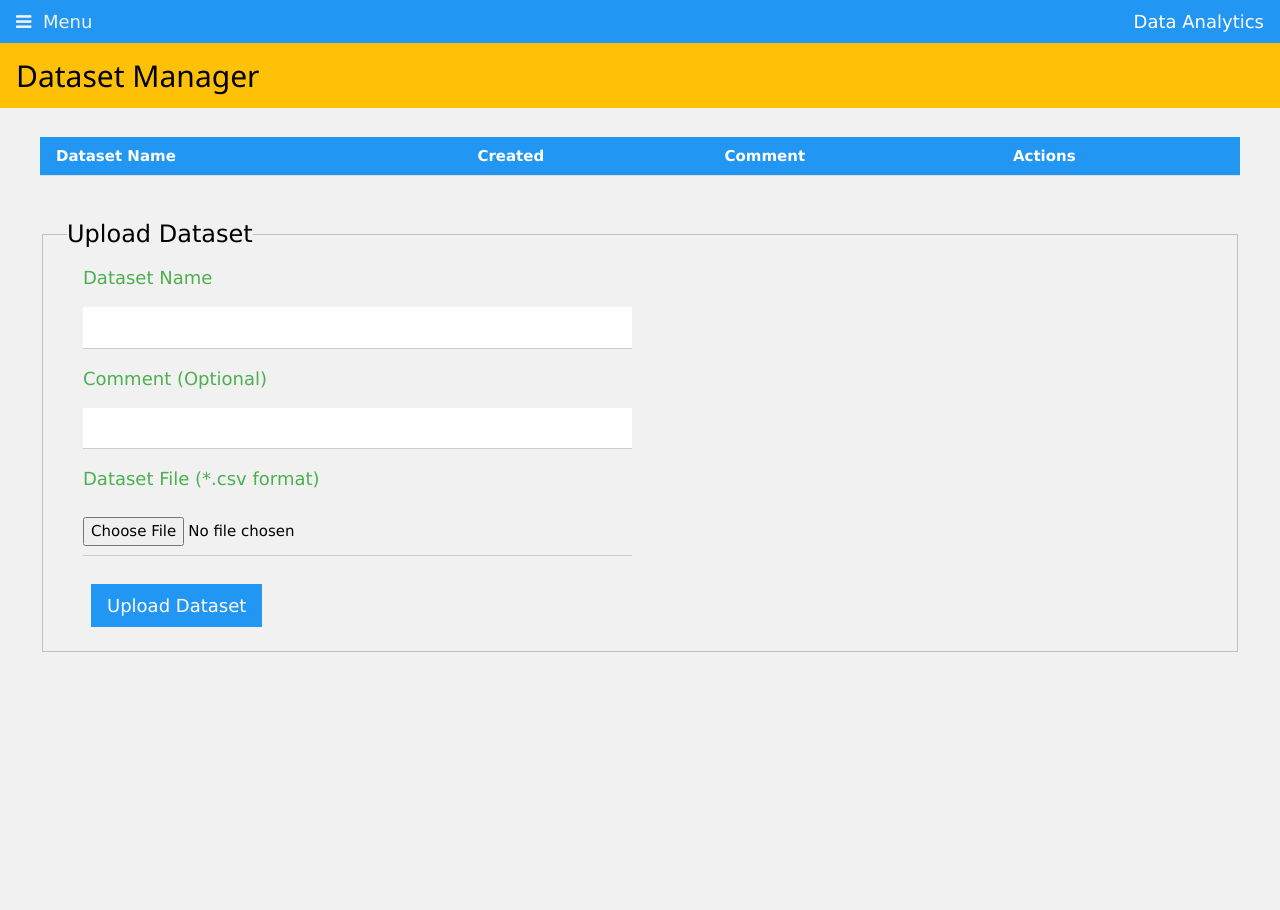
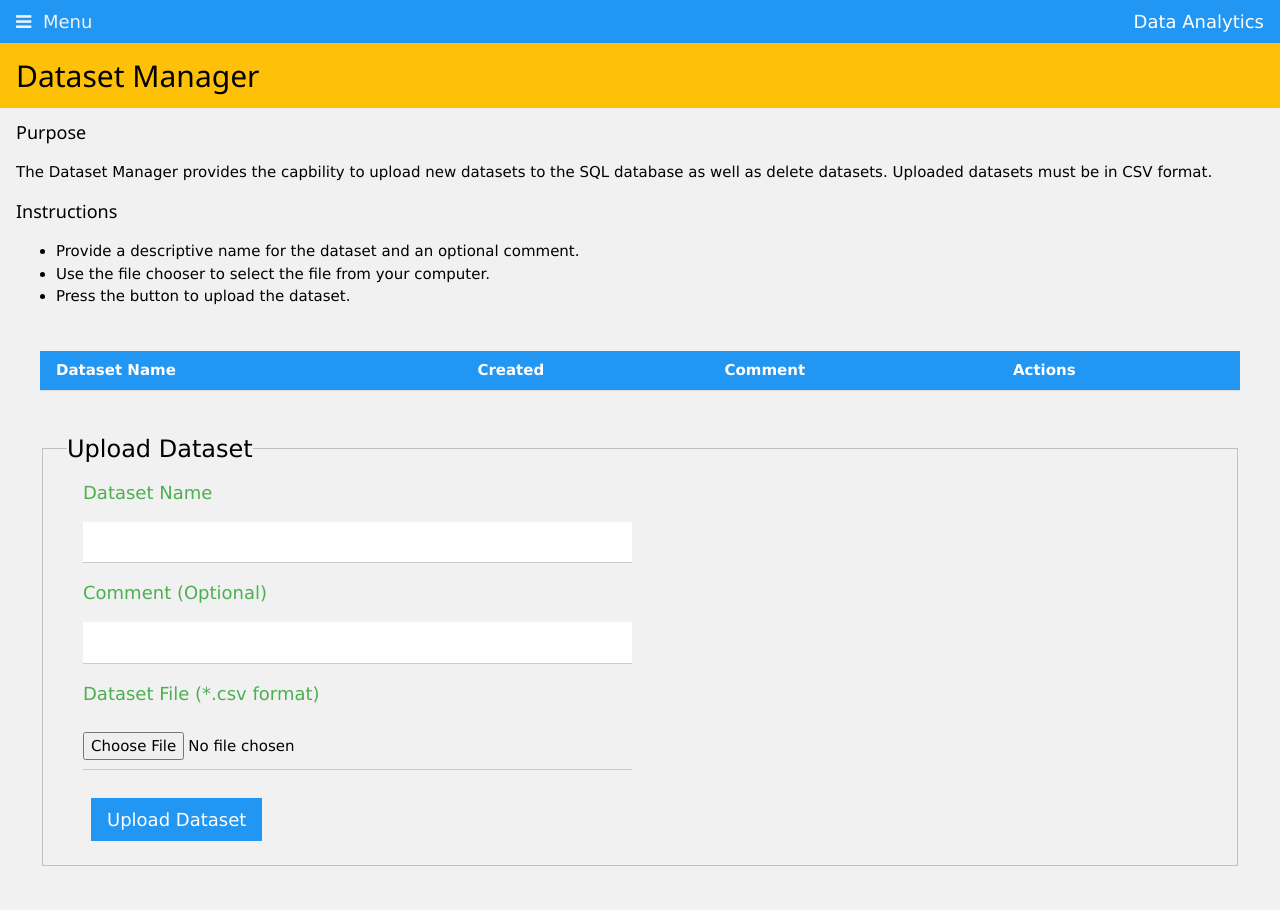
Before and after one commit to TerraX3000/data_analytics_app, a Flask app: page /datasetmanager in a window 1280 px wide. Before the commit the page ends 652 px from the top, so only its background shows below. Run offline with Flask 3, Linux system fonts and the light colour scheme; lists and menus that the app fills with data are empty; parts of the project's set-up code (start-up, migrations or seed data) failed here and were passed over; some libraries are stand-ins or nearby versions.

Commit message:
Added and updated instructions

```diff
--- a/main_app/templates/datasetmanager.html
+++ b/main_app/templates/datasetmanager.html
@@ -24,6 +24,22 @@
 </div>
 
 <div class="w3-container w3-center">
+</div>
+
+<div class="w3-container w3-center">
+</div>
+<div class="w3-container">
+    <h5> Purpose</h5>
+    <p> The Dataset Manager provides the capbility to upload new datasets to the SQL database as well as delete
+        datasets.
+        Uploaded datasets must be in CSV format.
+    </p>
+    <h5> Instructions</h5>
+    <ul>
+        <li> Provide a descriptive name for the dataset and an optional comment. </li>
+        <li> Use the file chooser to select the file from your computer.</li>
+        <li> Press the button to upload the dataset. </li>
+    </ul>
 </div>
 
 <div class="w3-container w3-padding-large w3-margin-right w3-margin-left w3-section">
```
Also changed, not shown: main_app/templates/datasetanalyzer.html (+21 -3 lines), main_app/templates/researchinfo.html (+13 -0 lines).
